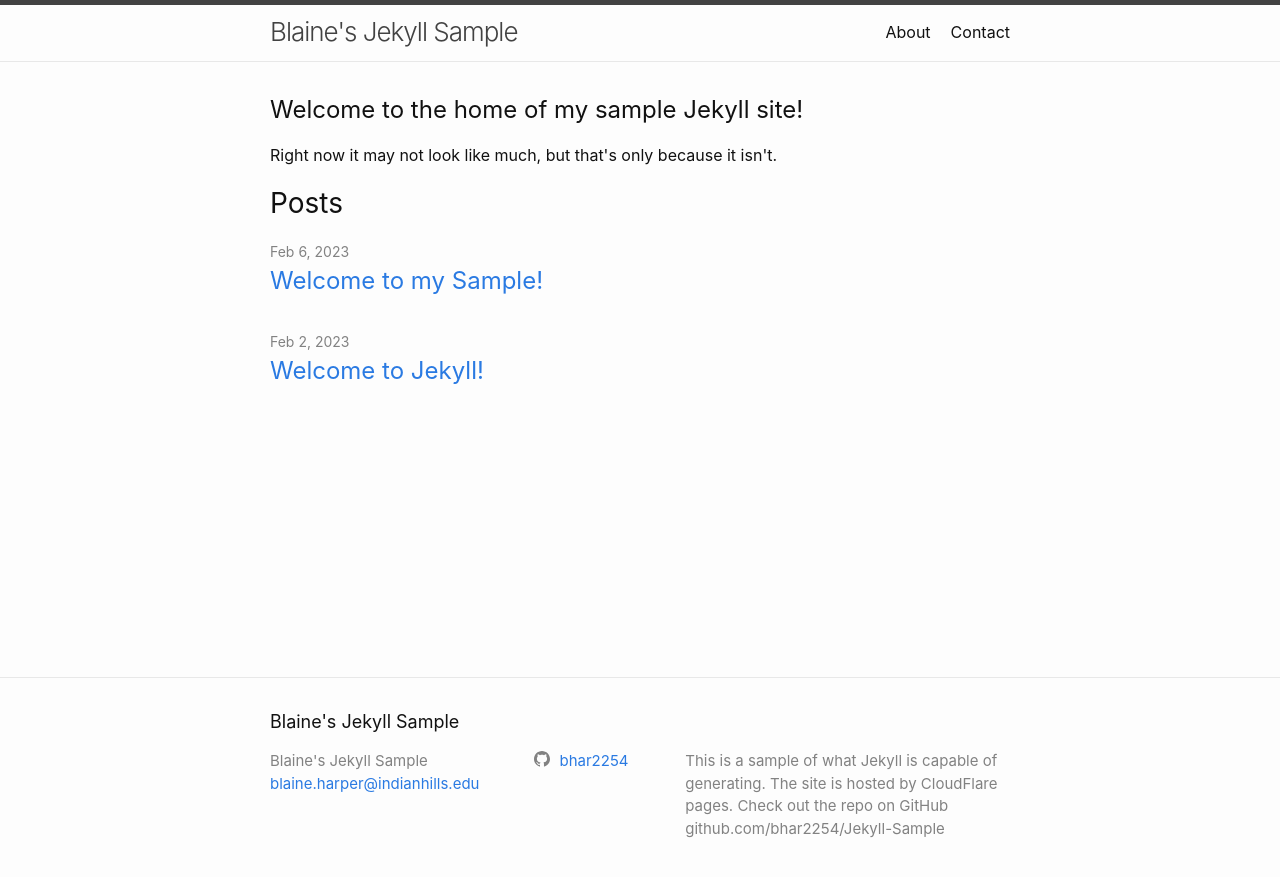
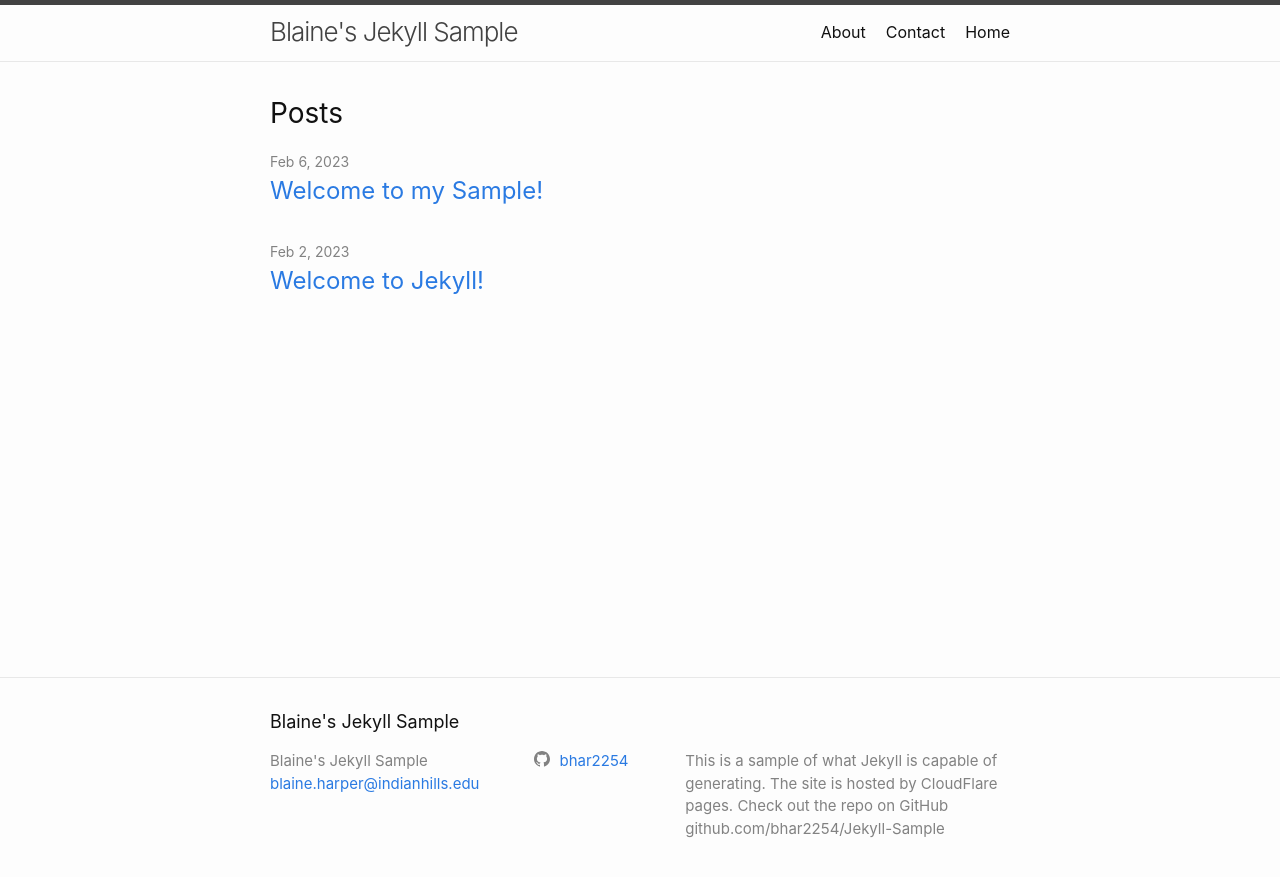
Before and after one commit to bhar2254/Jekyll-Sample, a Jekyll site: the page built from index.markdown, in a window 1280 px wide. Shown: the top 877 px of the page. Built offline with Jekyll 4.4.1, drawn with Linux system fonts in a browser that asks for light colours.

Commit message:
home update

```diff
--- a/_layouts/home.html
+++ b/_layouts/home.html
@@ -8,9 +8,6 @@ layout: default
   {%- endif -%}
 
   {{ content }}
-
-  <h2>Welcome to the home of my sample Jekyll site!</h2>
-  <p>Right now it may not look like much, but that's only because it isn't.</p>
 
   {%- if site.posts.size > 0 -%}
     <h2 class="post-list-heading">{{ page.list_title | default: "Posts" }}</h2>
```
Also changed, not shown: home.markdown (added, +9 -0 lines).
